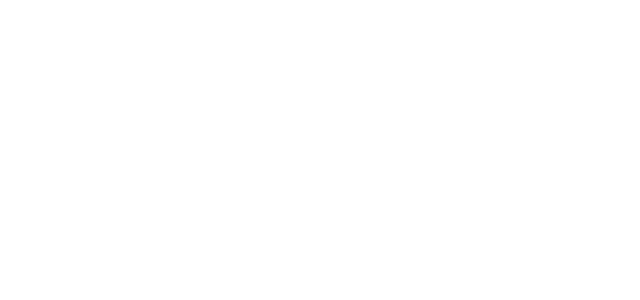
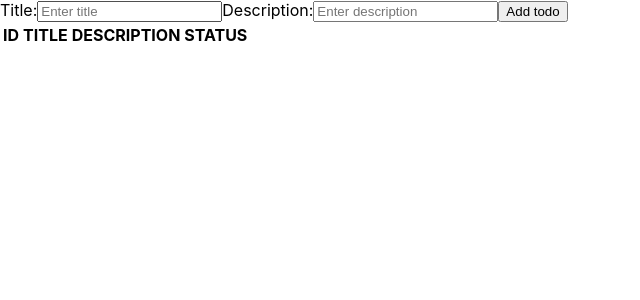
Before and after one commit to MarianaDobrivska/todo-app, a React (Create React App) app: page / in a window 1280 px wide. Shown: the top 300 px of the page, without its empty margins (0-640 px from the left). Built offline with nearby package versions, Linux system fonts and the light colour scheme.

Commit message:
create components
Components: Modal, Form, TodoList, TodoItem

```diff
--- a/src/App.js
+++ b/src/App.js
@@ -1,5 +1,26 @@
+import { useCallback, useState } from "react";
+import { Form } from "./components/Form";
+import { TodoList } from "./components/TodoList";
+
 function App() {
-  return <div className="App"></div>;
+  const [todo, setTodo] = useState([]);
+  const addTodo = useCallback((newTodo) => {
+    setTodo((prevTodo) => [...prevTodo, newTodo]);
+  }, []);
+
+  const updateTodoStatus = useCallback((id) => {
+    setTodo((prev) =>
+      prev.map((todo) =>
+        todo.id === id ? { ...todo, isChecked: !todo.isChecked } : todo
+      )
+    );
+  }, []);
+  return (
+    <>
+      <Form addTodo={addTodo}></Form>
+      <TodoList todo={todo} updateTodoStatus={updateTodoStatus} />
+    </>
+  );
 }
 
 export default App;
--- /dev/null
+++ b/src/components/Form/Form.jsx
@@ -0,0 +1,56 @@
+import s from "./Form.module.css";
+import { useState } from "react";
+import { nanoid } from "nanoid";
+
+const initialValues = {
+  title: "",
+  description: "",
+};
+
+export const Form = ({ addTodo }) => {
+  const [formData, setFormData] = useState({ ...initialValues });
+
+  const handleInputChange = (e) => {
+    const { name, value } = e.target;
+    setFormData((prev) => ({ ...prev, [name]: value }));
+  };
+
+  const handleSubmit = (e) => {
+    e.preventDefault();
+    console.log("formData:", formData);
+    const todo = {
+      ...formData,
+      id: nanoid(),
+      isChecked: false,
+    };
+    console.log("ToDo:", todo);
+    addTodo(todo);
+    setFormData(initialValues);
+  };
+
+  return (
+    <form onSubmit={handleSubmit}>
+      <label htmlFor="title">Title:</label>
+      <input
+        className={s.input}
+        type="text"
+        name="title"
+        id="title"
+        value={formData.title}
+        onChange={handleInputChange}
+        placeholder="Enter title"
+      />
+      <label htmlFor="title">Description:</label>
+      <input
+        className={s.input}
+        type="text"
+        name="description"
+        id="description"
+        value={formData.description}
+        onChange={handleInputChange}
+        placeholder="Enter description"
+      />
+      <button type="submit">Add todo</button>
+    </form>
+  );
+};
--- /dev/null
+++ b/src/components/Form/Form.module.css
@@ -0,0 +1,4 @@
+/* input:focus:invalid {
+  border: none;
+  outline: 1px solid red;
+} */
--- /dev/null
+++ b/src/components/Form/index.js
@@ -0,0 +1 @@
+export * from "./Form";
--- /dev/null
+++ b/src/components/Modal/index.js
@@ -0,0 +1 @@
+export * from "./Modal";
--- /dev/null
+++ b/src/components/TodoItem/TodoItem.jsx
@@ -0,0 +1,30 @@
+export const TodoItem = ({
+  id,
+  index,
+  title,
+  description,
+  isChecked,
+  updateTodoStatus,
+}) => {
+  const checkLength = (text) =>
+    text.length > 15 ? text.slice(0, 10) + "..." : text;
+
+  return (
+    <tr>
+      <td>{index}.</td>
+      <td>{checkLength(title)}</td>
+      <td>{checkLength(description)}</td>
+      <td>
+        <input
+          type="checkbox"
+          id="status"
+          name="status"
+          checked={isChecked}
+          onChange={() => {
+            updateTodoStatus(id);
+          }}
+        />
+      </td>
+    </tr>
+  );
+};
--- /dev/null
+++ b/src/components/TodoItem/index.js
@@ -0,0 +1 @@
+export * from "./TodoItem";
--- /dev/null
+++ b/src/components/TodoList/TodoList.jsx
@@ -0,0 +1,27 @@
+import { TodoItem } from "../TodoItem";
+
+export const TodoList = ({ todo, updateTodoStatus }) => {
+  return (
+    <table>
+      <colgroup span="4"></colgroup>
+      <thead>
+        <tr>
+          <th>ID</th>
+          <th>TITLE</th>
+          <th>DESCRIPTION</th>
+          <th>STATUS</th>
+        </tr>
+      </thead>
+      <tbody>
+        {todo.map((el) => (
+          <TodoItem
+            key={el.id}
+            {...el}
+            index={todo.indexOf(el) + 1}
+            updateTodoStatus={updateTodoStatus}
+          />
+        ))}
+      </tbody>
+    </table>
+  );
+};
--- /dev/null
+++ b/src/components/TodoList/index.js
@@ -0,0 +1 @@
+export * from "./TodoList";
```
Also changed, not shown: src/components/Modal/Modal.jsx (added, +16 -0 lines), src/components/Modal/Modal.module.css (added, +12 -0 lines).
